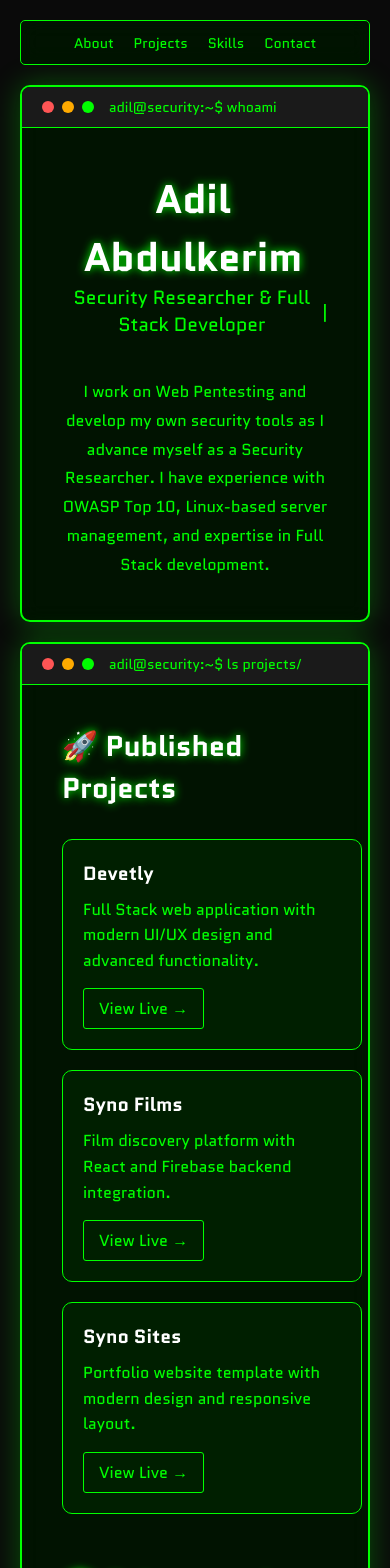
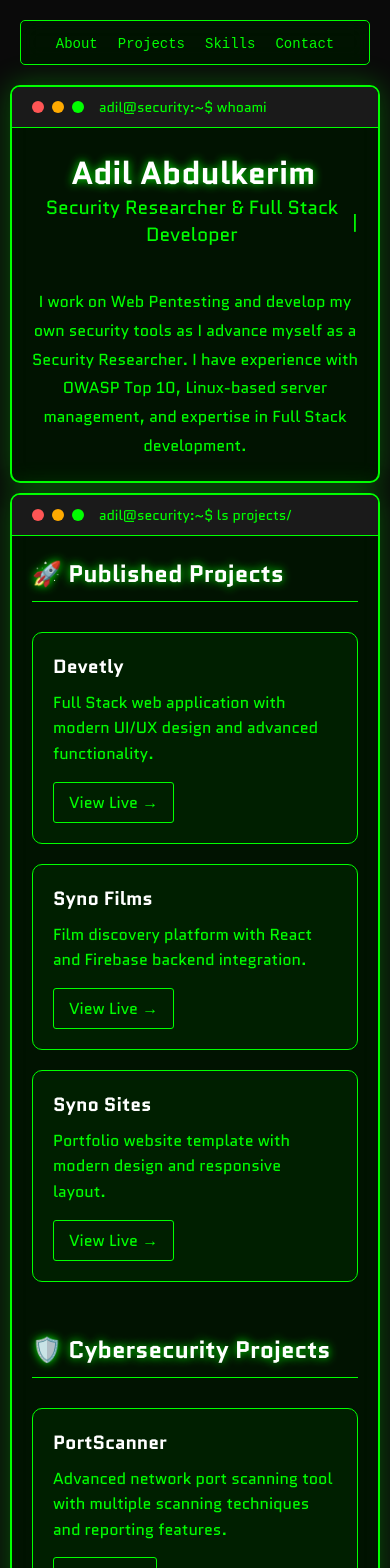
Before and after one commit to photomanai/Adils-portfolio, a React (Vite) app: page / in a window 390 px wide. Shown: the top 1568 px of the page. Built offline with nearby package versions, Linux system fonts and the light colour scheme.

Commit message:
Responsive

```diff
--- a/src/App.jsx
+++ b/src/App.jsx
@@ -26,15 +26,16 @@ const Portfolio = () => {
     if (!canvas) return;
 
     const ctx = canvas.getContext("2d");
-    canvas.width = window.innerWidth;
-    canvas.height = window.innerHeight;
+    const setCanvasDimensions = () => {
+      canvas.width = window.innerWidth;
+      canvas.height = window.innerHeight;
+    };
+    setCanvasDimensions();
 
     const columns = Math.floor(canvas.width / 20);
-    const drops = [];
-
-    for (let i = 0; i < columns; i++) {
-      drops[i] = Math.random() * canvas.height;
-    }
+    const drops = Array(columns)
+      .fill(1)
+      .map(() => Math.random() * canvas.height);
 
     const chars =
       "01アイウエオカキクケコサシスセソタチツテトナニヌネノハヒフヘホマミムメモヤユヨラリルレロワヲン";
@@ -48,28 +49,23 @@ const Portfolio = () => {
 
       for (let i = 0; i < drops.length; i++) {
         const char = chars[Math.floor(Math.random() * chars.length)];
-        ctx.fillText(char, i * 20, drops[i]);
+        ctx.fillText(char, i * 20, drops[i] * 20);
 
-        if (drops[i] > canvas.height && Math.random() > 0.975) {
+        if (drops[i] * 20 > canvas.height && Math.random() > 0.975) {
           drops[i] = 0;
         }
-        drops[i] += 20;
+        drops[i]++;
       }
     };
 
     const interval = setInterval(draw, 50);
     matrixRef.current = interval;
 
-    const handleResize = () => {
-      canvas.width = window.innerWidth;
-      canvas.height = window.innerHeight;
-    };
-
-    window.addEventListener("resize", handleResize);
+    window.addEventListener("resize", setCanvasDimensions);
 
     return () => {
       clearInterval(interval);
-      window.removeEventListener("resize", handleResize);
+      window.removeEventListener("resize", setCanvasDimensions);
     };
   }, []);
 
@@ -92,7 +88,7 @@ const Portfolio = () => {
       title: "Syno Films",
       description:
         "Film discovery platform with React and Firebase backend integration.",
-      link: "https://synofilms-e2b37.web.app/",
+      link: "https://synofilms-e2b37.web.app/home",
       type: "live",
     },
     {
@@ -148,14 +144,14 @@ const Portfolio = () => {
     },
     {
       title: "🗄️ Database",
-      skills: ["MongoDB", "MySQL", "Database Design", "Query Optimization"],
+      skills: ["MongoDB", "MySQL"],
       pulse: false,
     },
     {
       title: "🔧 Security Tools",
       skills: [
         "Nmap",
-        "Nikto",
+        "Metasploit",
         "Burp Suite",
         "Wireshark",
         "Custom Tool Development",
@@ -174,6 +170,7 @@ const Portfolio = () => {
           <li>
             <button
               onClick={() => scrollToSection("about")}
+              className="nav-link"
               style={styles.navLink}
             >
               About
@@ -182,6 +179,7 @@ const Portfolio = () => {
           <li>
             <button
               onClick={() => scrollToSection("projects")}
+              className="nav-link"
               style={styles.navLink}
             >
               Projects
@@ -190,6 +188,7 @@ const Portfolio = () => {
           <li>
             <button
               onClick={() => scrollToSection("skills")}
+              className="nav-link"
               style={styles.navLink}
             >
               Skills
@@ -198,6 +197,7 @@ const Portfolio = () => {
           <li>
             <button
               onClick={() => scrollToSection("contact")}
+              className="nav-link"
               style={styles.navLink}
             >
               Contact
@@ -207,7 +207,7 @@ const Portfolio = () => {
       </nav>
 
       {/* About Section */}
-      <div style={styles.terminalWindow}>
+      <div style={styles.terminalWindow} className="terminal-window">
         <div style={styles.terminalHeader}>
           <div style={styles.terminalButtons}>
             <div style={{ ...styles.btn, ...styles.btnClose }}></div>
@@ -217,8 +217,10 @@ const Portfolio = () => {
           <div style={styles.terminalTitle}>adil@security:~$ whoami</div>
         </div>
 
-        <section id="about" style={styles.section}>
-          <h1 style={{ ...styles.h1, ...styles.glitch }}>Adil Abdulkerim</h1>
+        <section id="about" style={styles.section} className="section">
+          <h1 style={{ ...styles.h1, ...styles.glitch }} className="main-h1">
+            Adil Abdulkerim
+          </h1>
           <div style={{ ...styles.subtitle, ...styles.typing }}>
             {typedText}
             <span style={styles.cursor}>|</span>
@@ -234,7 +236,7 @@ const Portfolio = () => {
       </div>
 
       {/* Projects Section */}
-      <div style={styles.terminalWindow}>
+      <div style={styles.terminalWindow} className="terminal-window">
         <div style={styles.terminalHeader}>
           <div style={styles.terminalButtons}>
             <div style={{ ...styles.btn, ...styles.btnClose }}></div>
@@ -244,18 +246,20 @@ const Portfolio = () => {
           <div style={styles.terminalTitle}>adil@security:~$ ls projects/</div>
         </div>
 
-        <section id="projects" style={styles.section}>
-          <h2 style={styles.h2}>🚀 Published Projects</h2>
-          <div style={styles.projectsGrid}>
+        <section id="projects" style={styles.section} className="section">
+          <h2 style={styles.h2} className="main-h2">
+            🚀 Published Projects
+          </h2>
+          <div style={styles.projectsGrid} className="projects-grid">
             {projects.map((project, index) => (
               <ProjectCard key={index} project={project} />
             ))}
           </div>
 
-          <h2 style={{ ...styles.h2, marginTop: "50px" }}>
+          <h2 style={{ ...styles.h2, marginTop: "50px" }} className="main-h2">
             🛡️ Cybersecurity Projects
           </h2>
-          <div style={styles.projectsGrid}>
+          <div style={styles.projectsGrid} className="projects-grid">
             {securityProjects.map((project, index) => (
               <ProjectCard key={index} project={project} />
             ))}
@@ -266,6 +270,7 @@ const Portfolio = () => {
               href="https://github.com/photomanai"
               target="_blank"
               rel="noopener noreferrer"
+              className="project-link"
               style={styles.projectLink}
             >
               View All Projects on GitHub →
@@ -275,7 +280,7 @@ const Portfolio = () => {
       </div>
 
       {/* Skills Section */}
-      <div style={styles.terminalWindow}>
+      <div style={styles.terminalWindow} className="terminal-window">
         <div style={styles.terminalHeader}>
           <div style={styles.terminalButtons}>
             <div style={{ ...styles.btn, ...styles.btnClose }}></div>
@@ -287,9 +292,11 @@ const Portfolio = () => {
           </div>
         </div>
 
-        <section id="skills" style={styles.section}>
-          <h2 style={styles.h2}>💻 Technical Skills</h2>
-          <div style={styles.skillsContainer}>
+        <section id="skills" style={styles.section} className="section">
+          <h2 style={styles.h2} className="main-h2">
+            💻 Technical Skills
+          </h2>
+          <div style={styles.skillsContainer} className="skills-container">
             {skillCategories.map((category, index) => (
               <SkillCategory key={index} category={category} />
             ))}
@@ -298,7 +305,7 @@ const Portfolio = () => {
       </div>
 
       {/* Contact Section */}
-      <div style={styles.terminalWindow}>
+      <div style={styles.terminalWindow} className="terminal-window">
         <div style={styles.terminalHeader}>
           <div style={styles.terminalButtons}>
             <div style={{ ...styles.btn, ...styles.btnClose }}></div>
@@ -310,9 +317,11 @@ const Portfolio = () => {
           </div>
         </div>
 
-        <section id="contact" style={styles.section}>
-          <h2 style={styles.h2}>📬 Get In Touch</h2>
-          <div style={styles.contactInfo}>
+        <section id="contact" style={styles.section} className="section">
+          <h2 style={styles.h2} className="main-h2">
+            📬 Get In Touch
+          </h2>
+          <div style={styles.contactInfo} className="contact-info">
             <div style={styles.contactItem}>
               <h3 style={styles.contactTitle}>📧 Email</h3>
               <a
@@ -373,6 +382,7 @@ const ProjectCard = ({ project }) => {
         href={project.link}
         target="_blank"
         rel="noopener noreferrer"
+        className="project-link"
         style={styles.projectLink}
       >
         {project.type === "live" ? "View Live →" : "GitHub →"}
@@ -412,9 +422,8 @@ const styles = {
     color: "#00ff00",
     minHeight: "100vh",
     position: "relative",
-    overflow: "hidden",
+    overflowX: "hidden",
   },
-
   matrixCanvas: {
     position: "fixed",
     top: 0,
@@ -425,7 +434,6 @@ const styles = {
     opacity: 0.1,
     pointerEvents: "none",
   },
-
   nav: {
     position: "fixed",
     top: "20px",
@@ -436,8 +444,8 @@ const styles = {
     borderRadius: "5px",
     padding: "10px",
     backdropFilter: "blur(10px)",
+    transition: "all 0.3s ease-in-out",
   },
-
   navList: {
     listStyle: "none",
     display: "flex",
@@ -445,29 +453,24 @@ const styles = {
     margin: 0,
     padding: 0,
   },
-
   navLink: {
     color: "#00ff00",
     background: "none",
     border: "none",
     fontSize: "14px",
     cursor: "pointer",
+    fontFamily: "'Courier New', monospace",
     transition: "all 0.3s",
-    ":hover": {
-      color: "#ffffff",
-      textShadow: "0 0 10px #00ff00",
-    },
   },
-
   terminalWindow: {
     background: "rgba(0, 20, 0, 0.9)",
     border: "2px solid #00ff00",
     borderRadius: "10px",
-    margin: "20px",
+    margin: "20px auto",
     backdropFilter: "blur(10px)",
     boxShadow: "0 0 30px rgba(0, 255, 0, 0.3)",
+    maxWidth: "1200px",
   },
-
   terminalHeader: {
     background: "#1a1a1a",
     padding: "10px 20px",
@@ -476,32 +479,26 @@ const styles = {
     alignItems: "center",
     borderRadius: "8px 8px 0 0",
   },
-
   terminalButtons: {
     display: "flex",
     gap: "8px",
     marginRight: "15px",
   },
-
   btn: {
     width: "12px",
     height: "12px",
     borderRadius: "50%",
   },
-
   btnClose: { background: "#ff5555" },
   btnMinimize: { background: "#ffaa00" },
   btnMaximize: { background: "#00ff00" },
-
   terminalTitle: {
     color: "#00ff00",
     fontSize: "14px",
   },
-
   section: {
     padding: "40px",
   },
-
   h1: {
     color: "#ffffff",
     textShadow: "0 0 10px #00ff00",
@@ -510,18 +507,17 @@ const styles = {
     marginBottom: "10px",
     margin: 0,
   },
-
   h2: {
     color: "#ffffff",
     textShadow: "0 0 10px #00ff00",
     marginBottom: "20px",
     fontSize: "1.8rem",
+    borderBottom: "1px solid #00ff00",
+    paddingBottom: "10px",
   },
-
   glitch: {
     animation: "glitch 2s infinite",
   },
-
   subtitle: {
     textAlign: "center",
     color: "#00ff00",
@@ -529,17 +525,14 @@ const styles = {
     marginBottom: "40px",
     minHeight: "30px",
   },
-
   typing: {
     display: "flex",
     justifyContent: "center",
     alignItems: "center",
   },
-
   cursor: {
     animation: "blink 1s infinite",
   },
-
   aboutText: {
     textAlign: "center",
     lineHeight: 1.8,
@@ -547,14 +540,12 @@ const styles = {
     margin: "0 auto",
     color: "#00ff00",
   },
-
   projectsGrid: {
     display: "grid",
     gridTemplateColumns: "repeat(auto-fit, minmax(300px, 1fr))",
     gap: "20px",
     marginTop: "30px",
   },
-
   projectCard: {
     background: "rgba(0, 40, 0, 0.6)",
     border: "1px solid #00ff00",
@@ -563,20 +554,20 @@ const styles = {
     transition: "all 0.3s",
     position: "relative",
     overflow: "hidden",
+    display: "flex",
+    flexDirection: "column",
   },
-
   projectTitle: {
     color: "#ffffff",
     marginBottom: "10px",
     fontSize: "1.2rem",
   },
-
   projectDescription: {
     color: "#00ff00",
     marginBottom: "15px",
     lineHeight: 1.6,
+    flexGrow: 1,
   },
-
   projectLink: {
     display: "inline-block",
     color: "#00ff00",
@@ -585,24 +576,18 @@ const styles = {
     border: "1px solid #00ff00",
     borderRadius: "3px",
     transition: "all 0.3s",
-    ":hover": {
-      background: "#00ff00",
-      color: "#000000",
-    },
+    alignSelf: "flex-start",
   },
-
   githubLink: {
     textAlign: "center",
     marginTop: "30px",
   },
-
   skillsContainer: {
     display: "grid",
     gridTemplateColumns: "repeat(auto-fit, minmax(250px, 1fr))",
     gap: "30px",
     marginTop: "30px",
   },
-
   skillCategory: {
     background: "rgba(0, 40, 0, 0.6)",
     border: "1px solid #00ff00",
@@ -610,18 +595,15 @@ const styles = {
     padding: "20px",
     transition: "all 0.3s",
   },
-
   pulse: {
     animation: "pulse 2s infinite",
   },
-
   skillCategoryTitle: {
     color: "#ffffff",
     marginBottom: "15px",
     textAlign: "center",
     fontSize: "1.1rem",
   },
-
   skillItem: {
     margin: "8px 0",
     padding: "8px 12px",
@@ -630,7 +612,6 @@ const styles = {
     borderRadius: "3px",
     fontSize: "14px",
   },
-
   contactInfo: {
     display: "flex",
     justifyContent: "center",
@@ -638,7 +619,6 @@ const styles = {
     flexWrap: "wrap",
     marginTop: "30px",
   },
-
   contactItem: {
     textAlign: "center",
     padding: "20px",
@@ -648,13 +628,11 @@ const styles = {
     minWidth: "200px",
     transition: "all 0.3s",
   },
-
   contactTitle: {
     color: "#ffffff",
     marginBottom: "10px",
     fontSize: "1.1rem",
   },
-
   contactLink: {
     color: "#00ff00",
     textDecoration: "none",
@@ -663,8 +641,8 @@ const styles = {
   },
 };
 
-// CSS animations would be added via a style tag or CSS file
-const cssAnimations = `
+// CSS animations and responsive styles
+const cssStyles = `
 @keyframes blink {
   0%, 50% { opacity: 1; }
   51%, 100% { opacity: 0; }
@@ -680,29 +658,77 @@ const cssAnimations = `
 }
 
 @keyframes pulse {
-  0% { opacity: 1; }
-  50% { opacity: 0.7; }
-  100% { opacity: 1; }
+  0% { box-shadow: 0 0 15px rgba(0, 255, 0, 0.2); }
+  50% { box-shadow: 0 0 30px rgba(0, 255, 0, 0.5); }
+  100% { box-shadow: 0 0 15px rgba(0, 255, 0, 0.2); }
+}
+
+/* Hover effects for buttons that cannot be done with inline styles */
+.nav-link:hover {
+    color: #ffffff !important;
+    text-shadow: 0 0 10px #00ff00;
+}
+.project-link:hover {
+    background: #00ff00 !important;
+    color: #000000 !important;
+}
+
+/* Scrollbar Styling */
+::-webkit-scrollbar {
+  width: 10px;
+}
+::-webkit-scrollbar-track {
+  background: #0a0a0a;
+}
+::-webkit-scrollbar-thumb {
+  background: #00ff00;
+  border-radius: 5px;
+}
+::-webkit-scrollbar-thumb:hover {
+  background: #ffffff;
 }
 
 /* Responsive Styles */
 @media (max-width: 768px) {
+  /* Navigation */
   nav {
     position: relative !important;
-    margin: 20px !important;
-    top: 0 !important;
-    right: 0 !important;
+    top: auto !important;
+    right: auto !important;
+    margin: 20px auto !important;
+    width: calc(100% - 40px);
   }
 
   nav ul {
     justify-content: center;
     flex-wrap: wrap;
+    gap: 10px;
   }
 
-  .projects-grid {
-    grid-template-columns: 1fr !important;
+  /* Layout and Spacing */
+  .terminal-window {
+      margin: 10px !important;
   }
 
+  .section {
+      padding: 20px !important;
+  }
+
+  /* Typography */
+  .main-h1 {
+      font-size: 2rem !important;
+  }
+
+  .main-h2 {
+      font-size: 1.5rem !important;
+  }
+
+  .subtitle {
+      font-size: 1rem !important;
+  }
+
+  /* Grid and Flex Layouts */
+  .projects-grid,
   .skills-container {
     grid-template-columns: 1fr !important;
   }
@@ -710,33 +736,20 @@ const cssAnimations = `
   .contact-info {
     flex-direction: column !important;
     align-items: center !important;
+    gap: 20px !important;
   }
-}
-
-/* Scrollbar Styling */
-::-webkit-scrollbar {
-  width: 10px;
-}
-
-::-webkit-scrollbar-track {
-  background: #0a0a0a;
-}
-
-::-webkit-scrollbar-thumb {
-  background: #00ff00;
-  border-radius: 5px;
-}
-
-::-webkit-scrollbar-thumb:hover {
-  background: #ffffff;
 }
 `;
 
 // Add CSS to head
 if (typeof document !== "undefined") {
-  const styleElement = document.createElement("style");
-  styleElement.textContent = cssAnimations;
-  document.head.appendChild(styleElement);
+  const styleElement = document.getElementById("app-styles");
+  if (!styleElement) {
+    const newStyleElement = document.createElement("style");
+    newStyleElement.id = "app-styles";
+    newStyleElement.textContent = cssStyles;
+    document.head.appendChild(newStyleElement);
+  }
 }
 
 export default Portfolio;
```
